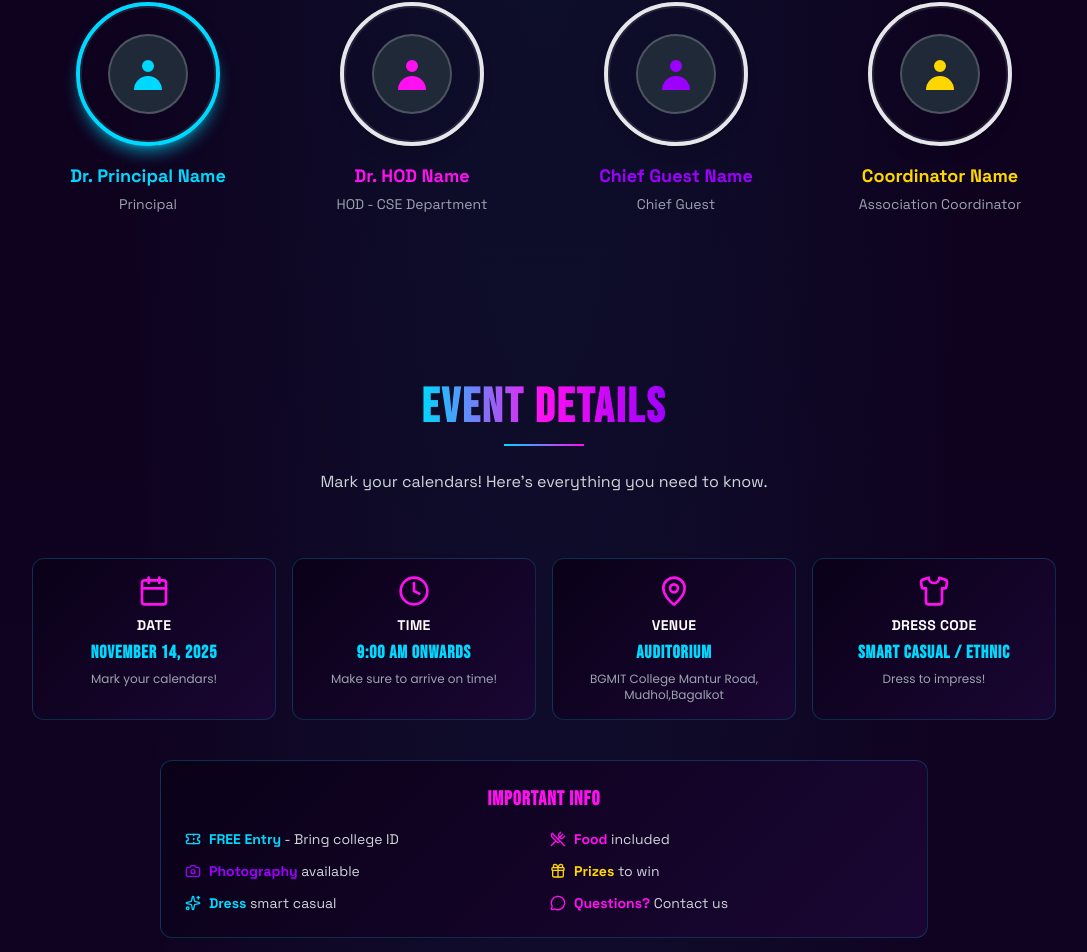
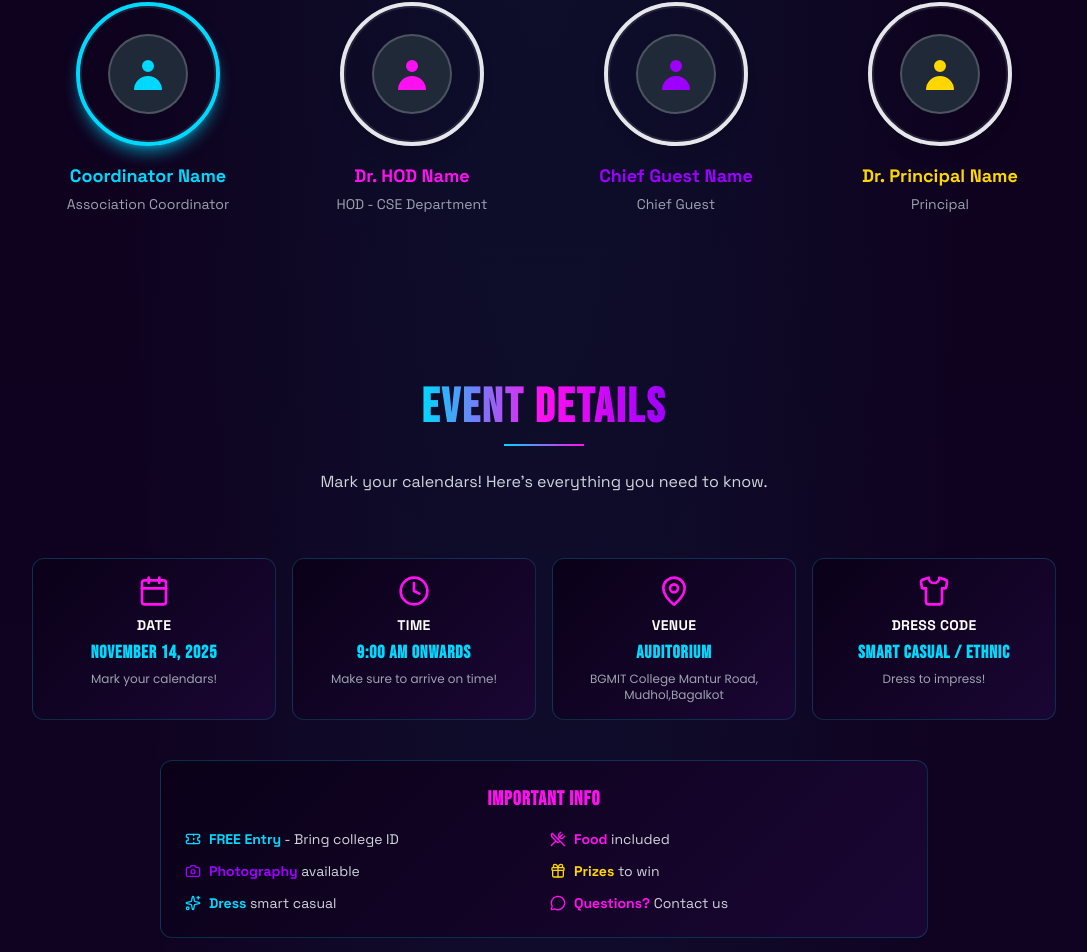
Before and after one commit to ItsVikasA/Freshers, a Next.js app: page / in a window 1280 px wide. Shown: the part 1778-2730 px from the top of the page, without its empty margins (96-1183 px from the left). Built offline with nearby package versions, Linux system fonts and the light colour scheme.

Commit message:
Reorder Team section: Association Coordinator, HOD, Chief Guest, Principal

```diff
--- a/src/components/Team.tsx
+++ b/src/components/Team.tsx
@@ -11,9 +11,9 @@ const Team = () => {
 
   const teamMembers = [
     {
-      name: 'Dr. Principal Name',
-      designation: 'Principal',
-      image: '/team/principal.jpg',
+      name: 'Coordinator Name',
+      designation: 'Association Coordinator',
+      image: '/team/coordinator.jpg',
       color: 'neon-blue',
     },
     {
@@ -29,9 +29,9 @@ const Team = () => {
       color: 'neon-purple',
     },
     {
-      name: 'Coordinator Name',
-      designation: 'Association Coordinator',
-      image: '/team/coordinator.jpg',
+      name: 'Dr. Principal Name',
+      designation: 'Principal',
+      image: '/team/principal.jpg',
       color: 'neon-yellow',
     },
   ]
```
